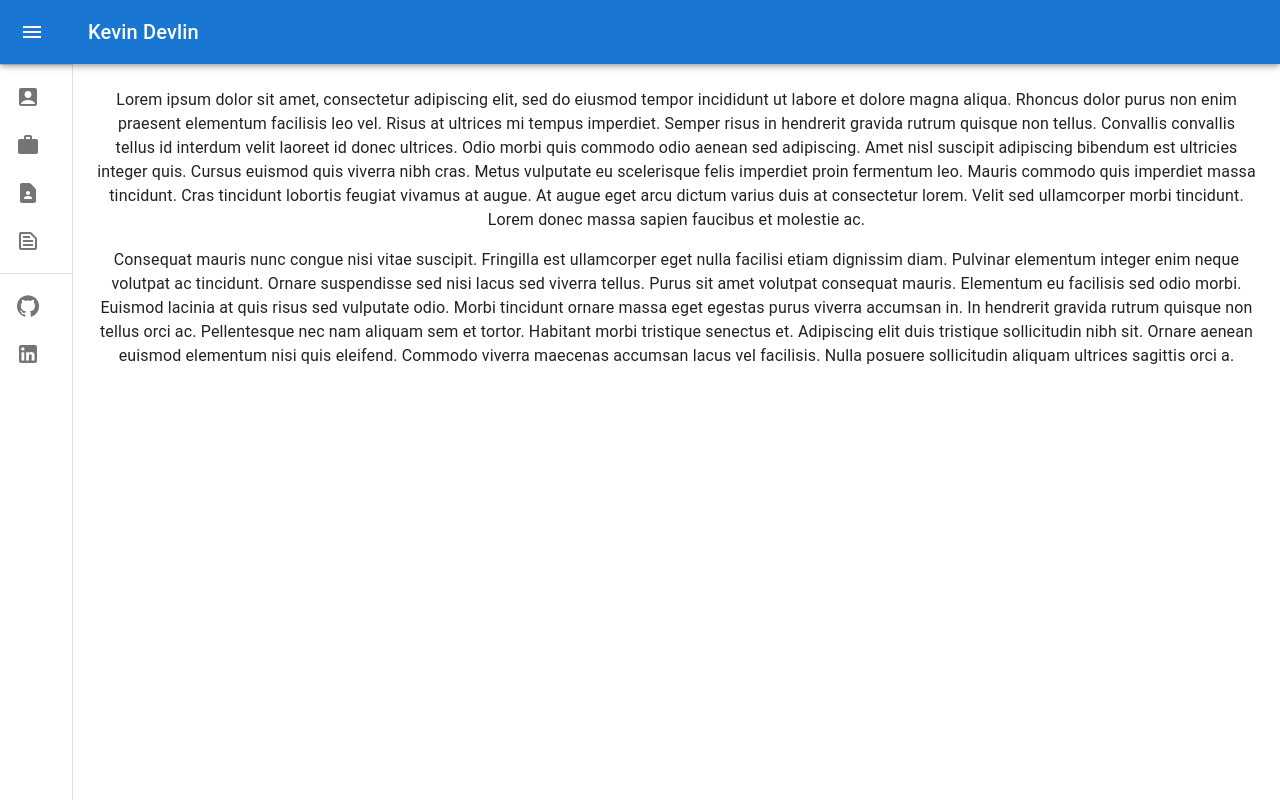
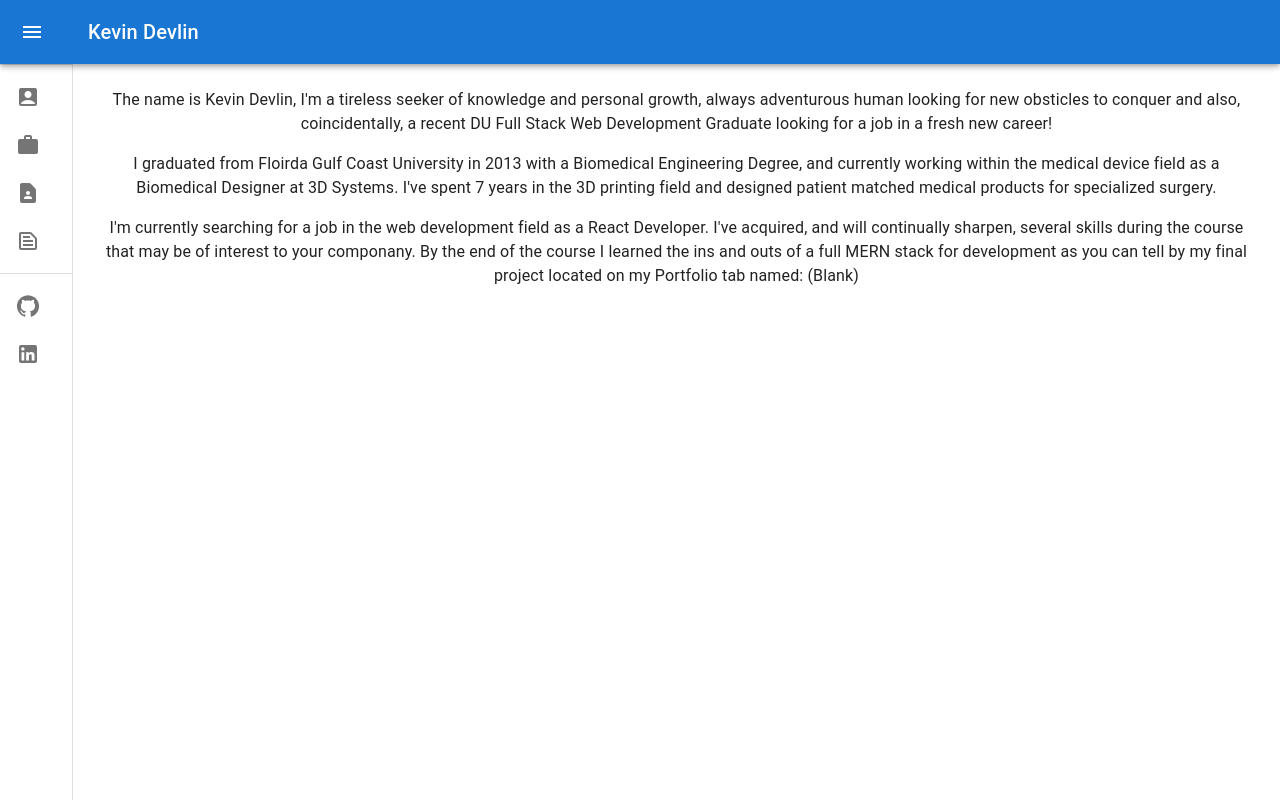
Before and after one commit to azwethinkweizkd/react-portfolio-kev-dev, a React (Create React App) app: page / in a window 1280 px wide. Built offline with nearby package versions, Linux system fonts and the light colour scheme.

Commit message:
Completed about me section

```diff
--- a/src/pages/aboutMe.js
+++ b/src/pages/aboutMe.js
@@ -5,32 +5,25 @@ export default function AboutMe() {
   return (
     <>
       <Typography paragraph>
-        Lorem ipsum dolor sit amet, consectetur adipiscing elit, sed do eiusmod
-        tempor incididunt ut labore et dolore magna aliqua. Rhoncus dolor purus
-        non enim praesent elementum facilisis leo vel. Risus at ultrices mi
-        tempus imperdiet. Semper risus in hendrerit gravida rutrum quisque non
-        tellus. Convallis convallis tellus id interdum velit laoreet id donec
-        ultrices. Odio morbi quis commodo odio aenean sed adipiscing. Amet nisl
-        suscipit adipiscing bibendum est ultricies integer quis. Cursus euismod
-        quis viverra nibh cras. Metus vulputate eu scelerisque felis imperdiet
-        proin fermentum leo. Mauris commodo quis imperdiet massa tincidunt. Cras
-        tincidunt lobortis feugiat vivamus at augue. At augue eget arcu dictum
-        varius duis at consectetur lorem. Velit sed ullamcorper morbi tincidunt.
-        Lorem donec massa sapien faucibus et molestie ac.
+        The name is Kevin Devlin, I'm a tireless seeker of knowledge and
+        personal growth, always adventurous human looking for new obsticles to
+        conquer and also, coincidentally, a recent DU Full Stack Web Development
+        Graduate looking for a job in a fresh new career!
       </Typography>
       <Typography paragraph>
-        Consequat mauris nunc congue nisi vitae suscipit. Fringilla est
-        ullamcorper eget nulla facilisi etiam dignissim diam. Pulvinar elementum
-        integer enim neque volutpat ac tincidunt. Ornare suspendisse sed nisi
-        lacus sed viverra tellus. Purus sit amet volutpat consequat mauris.
-        Elementum eu facilisis sed odio morbi. Euismod lacinia at quis risus sed
-        vulputate odio. Morbi tincidunt ornare massa eget egestas purus viverra
-        accumsan in. In hendrerit gravida rutrum quisque non tellus orci ac.
-        Pellentesque nec nam aliquam sem et tortor. Habitant morbi tristique
-        senectus et. Adipiscing elit duis tristique sollicitudin nibh sit.
-        Ornare aenean euismod elementum nisi quis eleifend. Commodo viverra
-        maecenas accumsan lacus vel facilisis. Nulla posuere sollicitudin
-        aliquam ultrices sagittis orci a.
+        I graduated from Floirda Gulf Coast University in 2013 with a Biomedical
+        Engineering Degree, and currently working within the medical device
+        field as a Biomedical Designer at 3D Systems. I've spent 7 years in the
+        3D printing field and designed patient matched medical products for
+        specialized surgery.
+      </Typography>
+      <Typography paragraph>
+        I'm currently searching for a job in the web development field as a
+        React Developer. I've acquired, and will continually sharpen, several
+        skills during the course that may be of interest to your componany. By
+        the end of the course I learned the ins and outs of a full MERN stack
+        for development as you can tell by my final project located on my
+        Portfolio tab named: (Blank)
       </Typography>
     </>
   );
--- a/src/pages/portfolioBrick.js
+++ b/src/pages/portfolioBrick.js
@@ -74,7 +74,7 @@ const ImageMarked = styled("span")(({ theme }) => ({
 export default function MasonPortfolio() {
   return (
     <Box sx={{ width: "auto", minHeight: 829 }}>
-      <Masonry columns={3} spacing={2}>
+      <Masonry columns={3} spacing={1}>
         <MasonryItem
           key={
             process.env.PUBLIC_URL +
```
